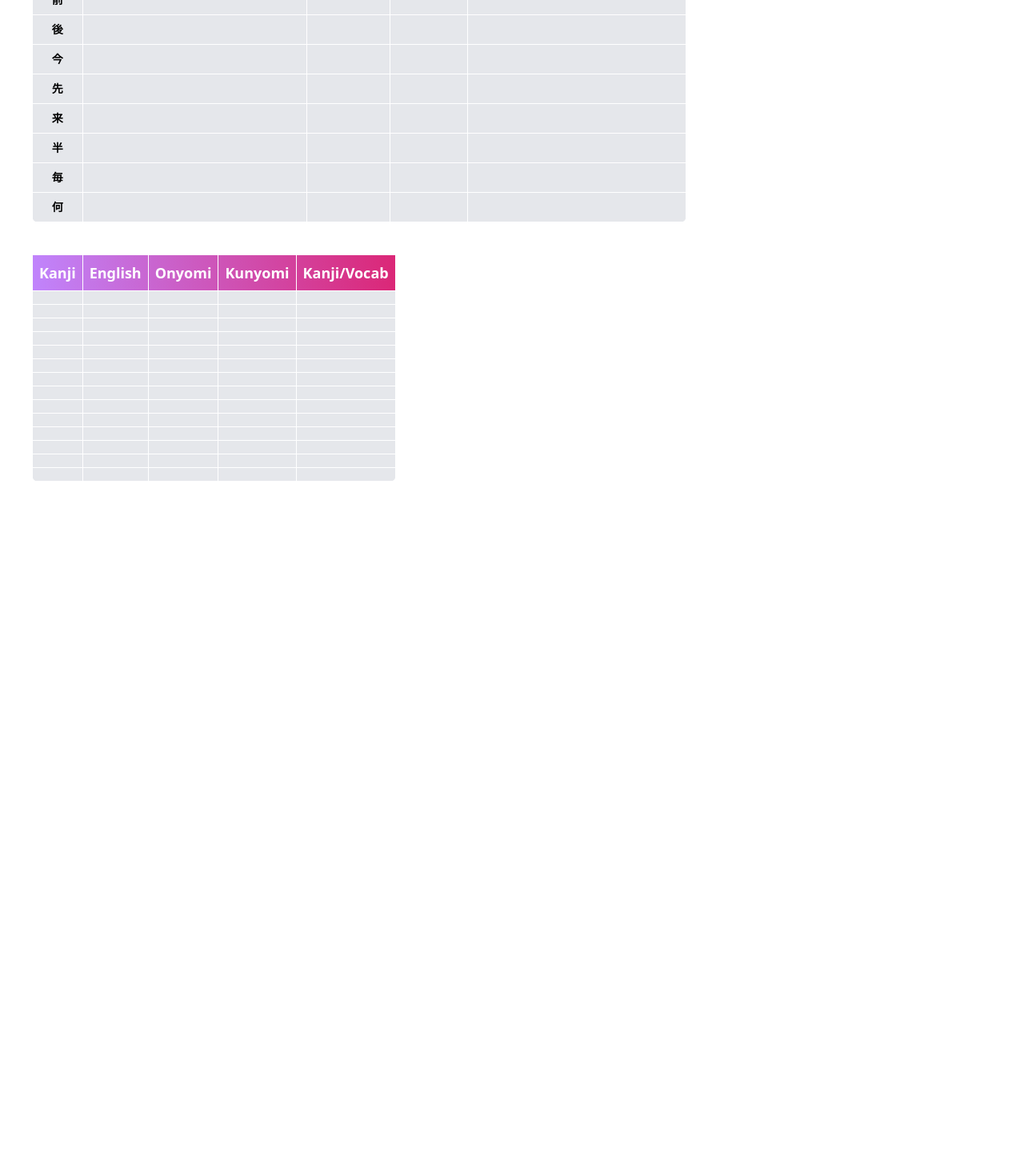
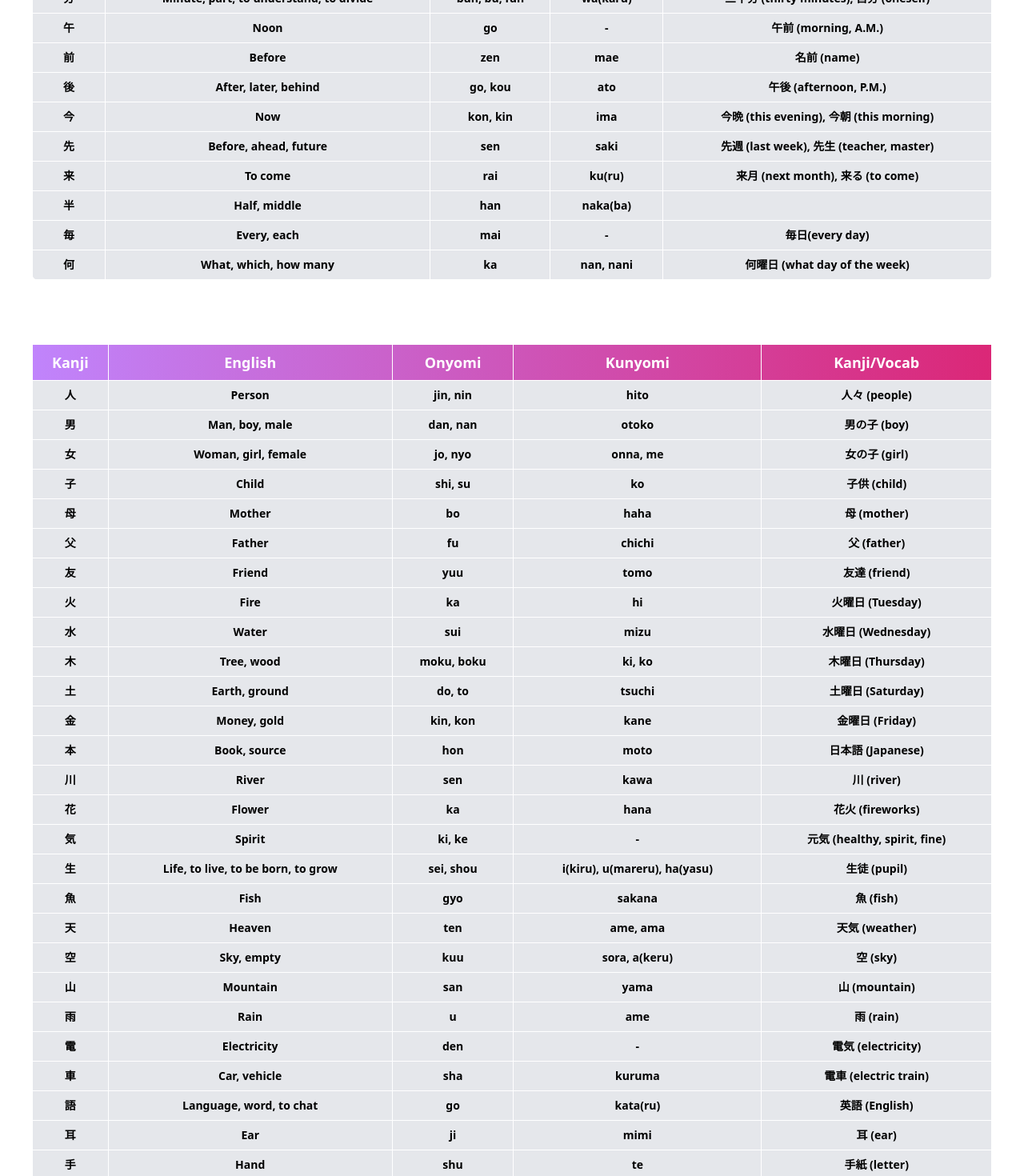
Before and after one commit to Akwei001/Jgame, a React (Vite) app: page /Vocab in a window 1280 px wide. Shown: the part 1100-2570 px from the top of the page at 80% size. Before the commit the page ends 1742 px from the top, so only its background shows below. Built offline with nearby package versions, Linux system fonts and the light colour scheme.

Commit message:
vocab list layout fixed

```diff
--- a/src/components/Vocab.jsx
+++ b/src/components/Vocab.jsx
@@ -169,73 +169,293 @@ const newVocab1 = [
   },
   {
     kanji: '午',
-    English: '',
-    Onyomi: [],
-    Kunyomi: [],
-    kanjiVocab: [],
+    English: ['Noon'],
+    Onyomi: ['go'],
+    Kunyomi: ['-'],
+    kanjiVocab: ['午前 (morning, A.M.)'],
   },
   {
     kanji: '前',
-    English: '',
-    Onyomi: [],
-    Kunyomi: [],
-    kanjiVocab: [],
+    English: ['Before'],
+    Onyomi: ['zen'],
+    Kunyomi: ['mae'],
+    kanjiVocab: ['名前 (name)'],
   },
   {
     kanji: '後',
-    English: '',
-    Onyomi: [],
-    Kunyomi: [],
-    kanjiVocab: [],
+    English: ['After, later, behind'],
+    Onyomi: ['go, kou'],
+    Kunyomi: ['ato'],
+    kanjiVocab: ['	午後 (afternoon, P.M.)'],
   },
   {
     kanji: '今',
-    English: '',
-    Onyomi: [],
-    Kunyomi: [],
-    kanjiVocab: [],
+    English: ['Now'],
+    Onyomi: ['	kon, kin'],
+    Kunyomi: ['ima'],
+    kanjiVocab: ['	今晩 (this evening), 今朝 (this morning)'],
   },
   {
     kanji: '先',
-    English: '',
-    Onyomi: [],
-    Kunyomi: [],
-    kanjiVocab: [],
+    English: ['	Before, ahead, future'],
+    Onyomi: ['sen'],
+    Kunyomi: ['saki'],
+    kanjiVocab: ['先週 (last week), 先生 (teacher, master)'],
   },
   {
     kanji: '来',
-    English: '',
-    Onyomi: [],
-    Kunyomi: [],
-    kanjiVocab: [],
+    English: ['To come'],
+    Onyomi: ['rai'],
+    Kunyomi: ['ku(ru)'],
+    kanjiVocab: ['来月 (next month), 来る (to come)'],
   },
   {
     kanji: '半',
-    English: '',
-    Onyomi: [],
-    Kunyomi: [],
-    kanjiVocab: [],
+    English: ['Half, middle'],
+    Onyomi: ['han'],
+    Kunyomi: ['naka(ba)'],
+    kanjiVocab: [''],
   },
   {
     kanji: '毎',
-    English: '',
-    Onyomi: [],
-    Kunyomi: [],
-    kanjiVocab: [],
+    English: ['	Every, each'],
+    Onyomi: ['mai'],
+    Kunyomi: ['-'],
+    kanjiVocab: ['毎日(every day)'],
   },
   {
     kanji: '何',
-    English: '',
-    Onyomi: [],
-    Kunyomi: [],
-    kanjiVocab: [],
+    English: ['	What, which, how many'],
+    Onyomi: ['ka'],
+    Kunyomi: ['nan, nani'],
+    kanjiVocab: ['何曜日 (what day of the week)'],
+  },
+];
+
+const newVocab2 = [
+  {
+    kanji: '人',
+    English: ['Person'],
+    Onyomi: ['jin, nin'],
+    Kunyomi: ['hito'],
+    kanjiVocab: ['	人々 (people)'],
+  },
+  {
+    kanji: '男',
+    English: ['Man, boy, male'],
+    Onyomi: ['dan, nan'],
+    Kunyomi: ['otoko'],
+    kanjiVocab: ['男の子 (boy)'],
+  },
+  {
+    kanji: '女',
+    English: ['Woman, girl, female'],
+    Onyomi: ['jo, nyo'],
+    Kunyomi: ['onna, me'],
+    kanjiVocab: ['	女の子 (girl)'],
+  },
+  {
+    kanji: '子',
+    English: ['Child'],
+    Onyomi: ['shi, su'],
+    Kunyomi: ['ko'],
+    kanjiVocab: ['子供 (child)'],
+  },
+  {
+    kanji: '母',
+    English: ['Mother'],
+    Onyomi: ['bo'],
+    Kunyomi: ['haha'],
+    kanjiVocab: ['母 (mother)'],
+  },
+  {
+    kanji: '父',
+    English: ['Father'],
+    Onyomi: ['fu'],
+    Kunyomi: ['chichi'],
+    kanjiVocab: ['父 (father)'],
+  },
+  {
+    kanji: '友',
+    English: ['Friend'],
+    Onyomi: ['yuu'],
+    Kunyomi: ['tomo'],
+    kanjiVocab: ['友達 (friend)'],
+  },
+  {
+    kanji: '火',
+    English: ['Fire'],
+    Onyomi: ['ka'],
+    Kunyomi: ['hi'],
+    kanjiVocab: ['	火曜日 (Tuesday)'],
+  },
+  {
+    kanji: '水',
+    English: ['Water'],
+    Onyomi: ['sui'],
+    Kunyomi: ['	mizu'],
+    kanjiVocab: ['	水曜日 (Wednesday)'],
+  },
+  {
+    kanji: '木',
+    English: ['Tree, wood'],
+    Onyomi: ['moku, boku'],
+    Kunyomi: ['ki, ko'],
+    kanjiVocab: ['木曜日 (Thursday)'],
+  },
+  {
+    kanji: '土',
+    English: ['Earth, ground'],
+    Onyomi: ['do, to'],
+    Kunyomi: ['tsuchi'],
+    kanjiVocab: ['	土曜日 (Saturday)'],
+  },
+  {
+    kanji: '金',
+    English: ['Money, gold'],
+    Onyomi: ['kin, kon'],
+    Kunyomi: ['	kane'],
+    kanjiVocab: ['金曜日 (Friday)'],
+  },
+  {
+    kanji: '本',
+    English: ['Book, source'],
+    Onyomi: ['	hon'],
+    Kunyomi: ['moto'],
+    kanjiVocab: ['日本語 (Japanese)'],
+  },
+  {
+    kanji: '川',
+    English: ['River'],
+    Onyomi: ['sen'],
+    Kunyomi: ['kawa'],
+    kanjiVocab: ['川 (river)'],
+  },
+  {
+    kanji: '花',
+    English: ['Flower'],
+    Onyomi: ['ka'],
+    Kunyomi: ['hana'],
+    kanjiVocab: ['	花火 (fireworks)'],
+  },
+  {
+    kanji: '気',
+    English: ['	Spirit'],
+    Onyomi: ['ki, ke'],
+    Kunyomi: ['-'],
+    kanjiVocab: ['	元気 (healthy, spirit, fine)'],
+  },
+  {
+    kanji: '生',
+    English: ['Life, to live, to be born, to grow'],
+    Onyomi: ['sei, shou'],
+    Kunyomi: ['i(kiru), u(mareru), ha(yasu)'],
+    kanjiVocab: ['生徒 (pupil)'],
+  },
+  {
+    kanji: '魚',
+    English: ['Fish'],
+    Onyomi: ['	gyo'],
+    Kunyomi: ['	sakana'],
+    kanjiVocab: ['魚 (fish)'],
+  },
+  {
+    kanji: '天',
+    English: ['	Heaven'],
+    Onyomi: ['ten'],
+    Kunyomi: ['ame, ama'],
+    kanjiVocab: ['	天気 (weather)'],
+  },
+  {
+    kanji: '空',
+    English: ['Sky, empty'],
+    Onyomi: ['kuu'],
+    Kunyomi: ['sora, a(keru)'],
+    kanjiVocab: ['	空 (sky)'],
+  },
+  {
+    kanji: '山',
+    English: ['Mountain'],
+    Onyomi: ['san'],
+    Kunyomi: ['	yama'],
+    kanjiVocab: ['山 (mountain)'],
+  },
+  {
+    kanji: '雨',
+    English: ['	Rain'],
+    Onyomi: ['u'],
+    Kunyomi: ['ame'],
+    kanjiVocab: ['	雨 (rain)'],
+  },
+  {
+    kanji: '電',
+    English: ['Electricity	'],
+    Onyomi: ['den'],
+    Kunyomi: ['-'],
+    kanjiVocab: ['	電気 (electricity)'],
+  },
+  {
+    kanji: '車',
+    English: ['	Car, vehicle	'],
+    Onyomi: ['sha'],
+    Kunyomi: ['	kuruma'],
+    kanjiVocab: ['	電車 (electric train)'],
+  },
+  {
+    kanji: '語',
+    English: ['	Language, word, to chat	'],
+    Onyomi: ['go'],
+    Kunyomi: ['	kata(ru)'],
+    kanjiVocab: ['英語 (English)'],
+  },
+  {
+    kanji: '耳',
+    English: ['Ear'],
+    Onyomi: ['ji'],
+    Kunyomi: ['mimi'],
+    kanjiVocab: ['耳 (ear)'],
+  },
+  {
+    kanji: '手',
+    English: ['Hand'],
+    Onyomi: ['shu'],
+    Kunyomi: ['te'],
+    kanjiVocab: ['手紙 (letter)'],
+  },
+  {
+    kanji: '足',
+    English: ['Foot, to add'],
+    Onyomi: ['soku'],
+    Kunyomi: ['ashi, ta(su)'],
+    kanjiVocab: ['足 (foot)'],
+  },
+  {
+    kanji: '目',
+    English: ['Eye'],
+    Onyomi: ['moku'],
+    Kunyomi: ['me'],
+    kanjiVocab: ['目 (eye)'],
+  },
+  {
+    kanji: '口',
+    English: ['Mouth'],
+    Onyomi: ['kou, ku'],
+    Kunyomi: ['kuchi'],
+    kanjiVocab: ['出口 (exit)'],
+  },
+  {
+    kanji: '名',
+    English: ['Name'],
+    Onyomi: ['mei, myou'],
+    Kunyomi: ['na'],
+    kanjiVocab: ['名前 (name)'],
   },
 ];
 
 function Vocab() {
   const [vocab, setVocab] = useState(newVocab);
   return (
-    <div>
+    <div className=''>
       <header className='p-6 mb-8'>
         <div className='flex justify-between'>
           <div className=' p-[2px] rounded-full bg-gradient-to-r from-pink-500  to-purple-500 text-white active:text-opacity-75 focus:outline-none focus:ring'>
@@ -251,7 +471,7 @@ function Vocab() {
           </div>
         </div>
       </header>
-      {/* <div className='grid grid-cols-1 gap-4 m-10 bg-gray-500 rounded-lg'> */}
+      <div className='grid grid-cols-1'>
         <table className='m-10 text-lg bg-gray-200 border border-collapse rounded-lg table-auto'>
           <thead>
             <tr className='text-white rounded-lg bg-gradient-to-r from-purple-400 to-pink-600'>
@@ -264,11 +484,15 @@ function Vocab() {
           </thead>
           {newVocab.map((vocab) => (
             <tbody key={vocab.id}>
-            <th className='p-2 text-sm border border-white '>{vocab.kanji}</th>
+              <th className='p-2 text-sm border border-white '>
+                {vocab.kanji}
+              </th>
               <th className='p-2 text-sm border border-white '>
                 {vocab.English}
               </th>
-            <th className='p-2 text-sm border border-white '>{vocab.Onyomi}</th>
+              <th className='p-2 text-sm border border-white '>
+                {vocab.Onyomi}
+              </th>
               <th className='p-2 text-sm border border-white '>
                 {vocab.Kunyomi}
               </th>
@@ -291,12 +515,16 @@ function Vocab() {
           </thead>
           {newVocab1.map((vocab) => (
             <tbody key={vocab.id}>
-            <th className='p-2 text-sm border border-white '>{vocab.kanji}</th>
+              <th className='p-2 text-sm border border-white '>
+                {vocab.kanji}
+              </th>
               <th className='p-2 text-sm border border-white '>
                 {' '}
                 {vocab.English}
               </th>
-            <th className='p-2 text-sm border border-white '>{vocab.Onyomi}</th>
+              <th className='p-2 text-sm border border-white '>
+                {vocab.Onyomi}
+              </th>
               <th className='p-2 text-sm border border-white '>
                 {vocab.Kunyomi}
               </th>
@@ -316,13 +544,23 @@ function Vocab() {
               <th className='p-2 border border-white '>Kanji/Vocab</th>
             </tr>
           </thead>
-        {newVocab.map((vocab) => (
+          {newVocab2.map((vocab) => (
             <tbody key={vocab.id}>
-            <th className='p-2 text-sm border border-white '></th>
-            <th className='p-2 text-sm border border-white '></th>
-            <th className='p-2 text-sm border border-white '></th>
-            <th className='p-2 text-sm border border-white '></th>
-            <th className='p-2 text-sm border border-white '></th>
+              <th className='p-2 text-sm border border-white '>
+                {vocab.kanji}
+              </th>
+              <th className='p-2 text-sm border border-white '>
+                {vocab.English}
+              </th>
+              <th className='p-2 text-sm border border-white '>
+                {vocab.Onyomi}
+              </th>
+              <th className='p-2 text-sm border border-white '>
+                {vocab.Kunyomi}
+              </th>
+              <th className='p-2 text-sm border border-white '>
+                {vocab.kanjiVocab}
+              </th>
             </tbody>
           ))}
         </table>
@@ -336,7 +574,7 @@ function Vocab() {
         </div>
       ))} */}
       </div>
-    // </div>
+    </div>
   );
 }
 
```
Lines whose indentation alone changed are shown as unchanged.
